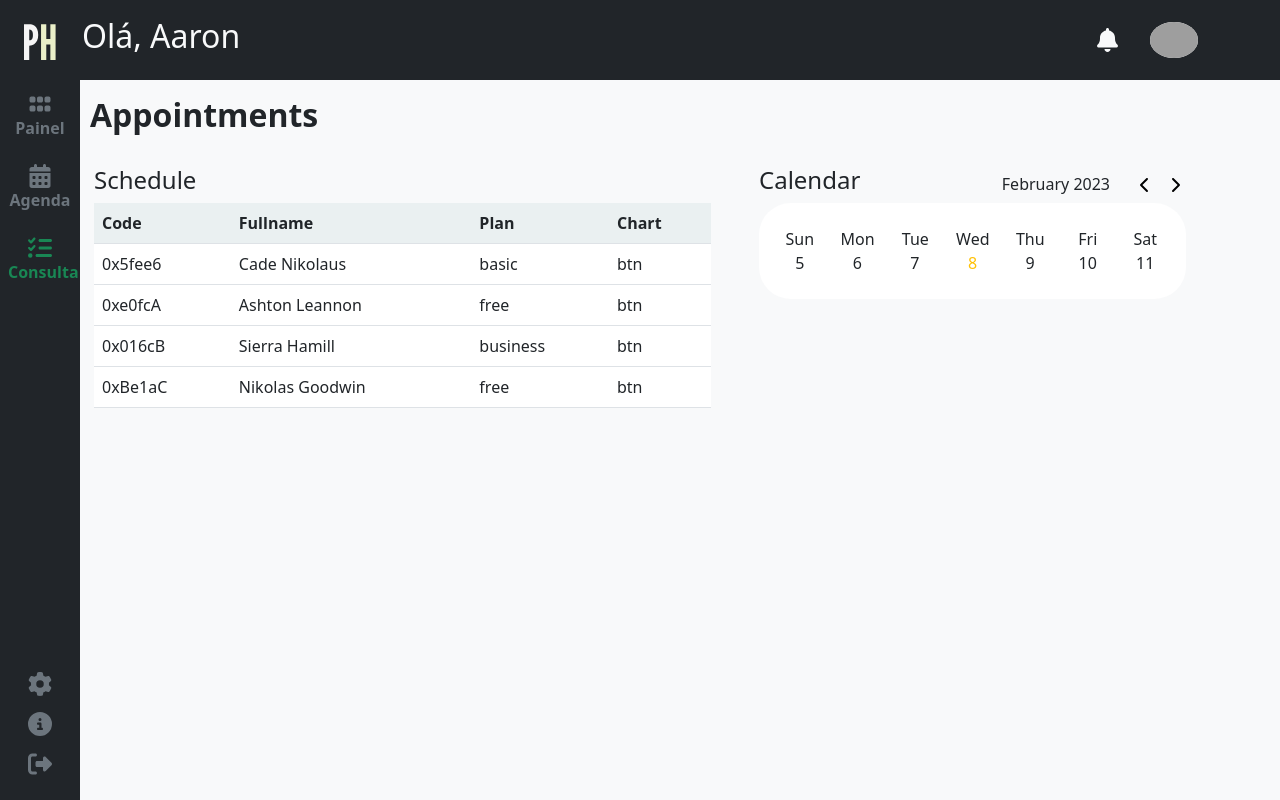
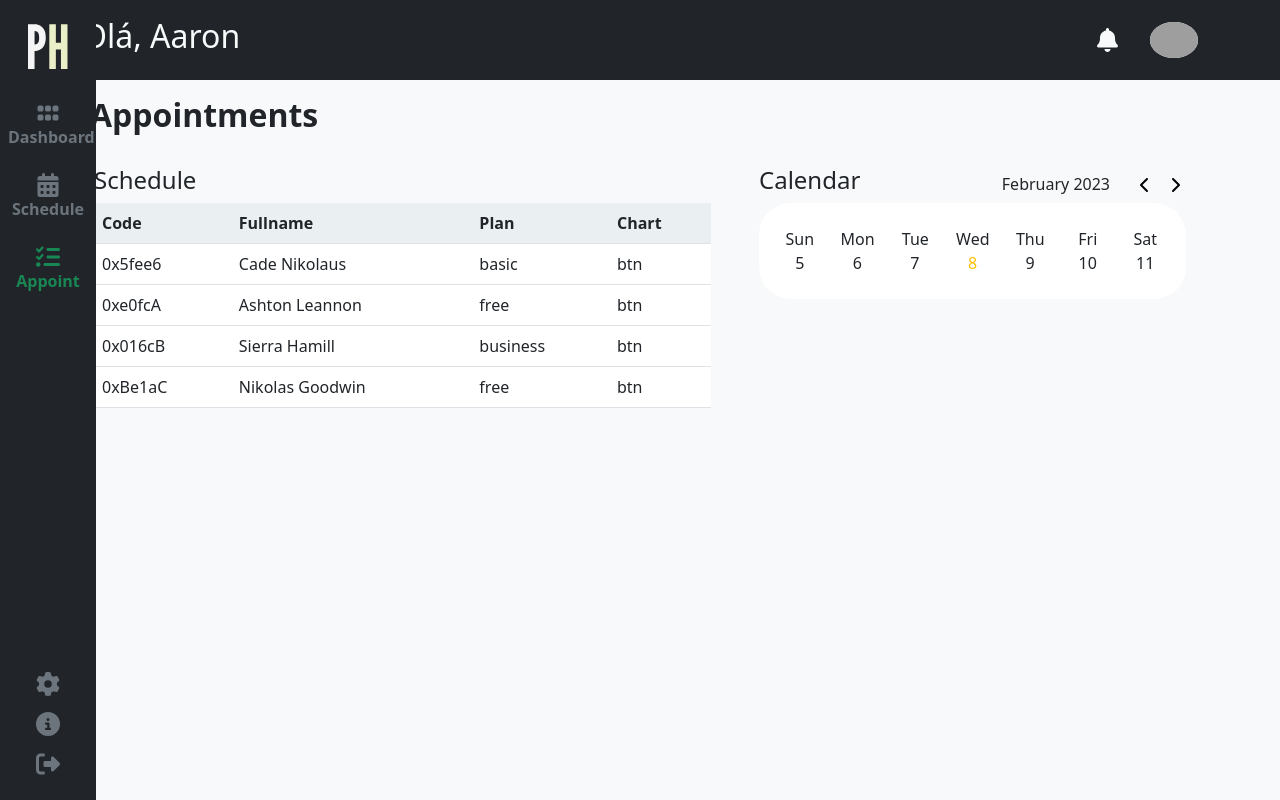
Before and after one commit to rafamoliv/positive-health, a React (Vite) app: page /appointments in a window 1280 px wide. Built offline with nearby package versions, Linux system fonts and the light colour scheme; grey boxes are pictures that could not be loaded.

Commit message:
fix: fixing nav sidebar texts

```diff
--- a/src/templates/SystemPage/component/Root.tsx
+++ b/src/templates/SystemPage/component/Root.tsx
@@ -62,7 +62,7 @@ export const Root = ({ children, title }: RootProps) => {
           'd-flex flex-column flex-shrink-0 pt-3 pb-3 bg-dark',
           'position-fixed h-100'
         )}
-        style={{ width: '5rem', zIndex: '1' }}
+        style={{ width: '6rem', zIndex: '1' }}
       >
         <Link className={linkStyles} to={privateURL.DASHBOARD}>
           <figure className="text-center">
@@ -83,7 +83,7 @@ export const Root = ({ children, title }: RootProps) => {
               to={privateURL.DASHBOARD}
             >
               <FontAwesomeIcon className={svgStyles} icon={faGrip} />
-              <span className={labelStyles}>Painel</span>
+              <span className={labelStyles}>Dashboard</span>
             </Link>
           </li>
           <li className={listStyles}>
@@ -94,7 +94,7 @@ export const Root = ({ children, title }: RootProps) => {
               to={privateURL.SCHEDULING}
             >
               <FontAwesomeIcon className={svgStyles} icon={faCalendarDays} />
-              <span className={labelStyles}>Agenda</span>
+              <span className={labelStyles}>Schedule</span>
             </Link>
           </li>
           <li>
@@ -105,7 +105,7 @@ export const Root = ({ children, title }: RootProps) => {
               to={privateURL.APPOINTMENTS}
             >
               <FontAwesomeIcon className={svgStyles} icon={faListCheck} />
-              <span className={labelStyles}>Consulta</span>
+              <span className={labelStyles}>Appoint</span>
             </Link>
           </li>
         </ul>
```
